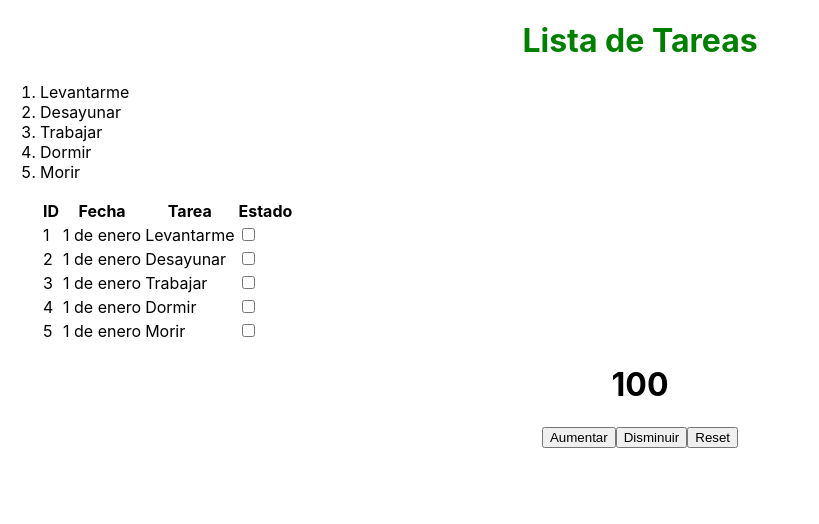
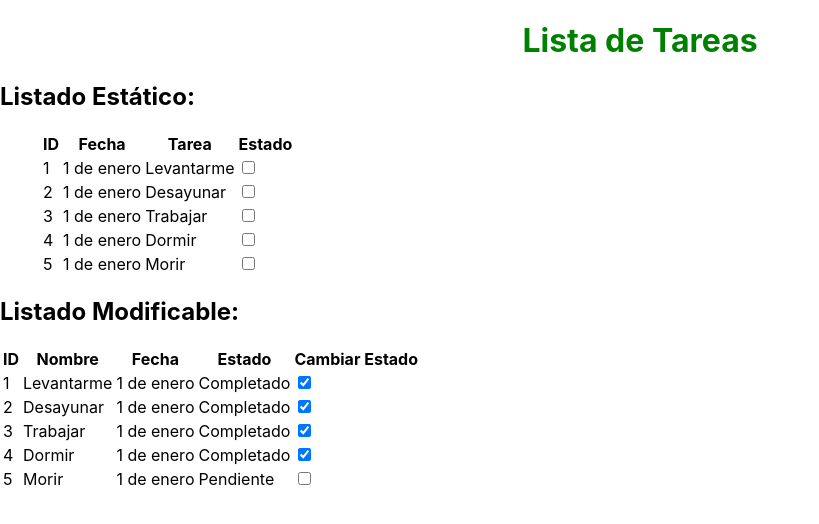
Before and after one commit to tfdaneri/task-list, a React (Create React App) app: page / in a window 1280 px wide. Shown: the top 524 px of the page, without its empty margins (0-819 px from the left). Built offline with nearby package versions, Linux system fonts and the light colour scheme.

Commit message:
react hooks

```diff
--- a/src/App.js
+++ b/src/App.js
@@ -1,7 +1,6 @@
 import Header from './components/Header';
-import ListaTareas from './components/ListaTareas';
 import Lista from './components/Tarea';
-import Contador from './components/Contador';
+import ListaVariable from './components/TareaVariable';
 
 const tareas = [
   { id: 1, hecho: true, nombre: "Levantarme", fecha: "1 de enero" },
@@ -18,11 +17,11 @@ function App() {
         <Header title="Lista de Tareas" color="Green" />
       </header>
       <body>
-        <ListaTareas />
+        <h2>Listado Estático:</h2>
         <Lista tareas={tareas} />
-        <>
-        <Contador />
-        </>
+        <></>
+        <h2>Listado Modificable:</h2>
+        <ListaVariable />
       </body>
     </div>
   );
--- a/src/components/Contador.js
+++ b/src/components/Contador.js
@@ -32,5 +32,3 @@ const Contador = () => {
         </div>
     );
 };
-
-export default Contador;
--- a/src/components/ListaTareas.jsx
+++ b/src/components/ListaTareas.jsx
@@ -19,5 +19,3 @@ const ListaTareas = ({ lista }) => (
         </li>
     </ol>
 )
-
-export default ListaTareas;
--- /dev/null
+++ b/src/components/TareaVariable.jsx
@@ -0,0 +1,58 @@
+import React, {useState} from "react";
+import "../App.css";
+
+const tareas = [
+    { id: 1, hecho: true, nombre: "Levantarme", fecha: "1 de enero" },
+    { id: 2, hecho: true, nombre: "Desayunar", fecha: "1 de enero" },
+    { id: 3, hecho: true, nombre: "Trabajar", fecha: "1 de enero" },
+    { id: 4, hecho: true, nombre: "Dormir", fecha: "1 de enero" },
+    { id: 5, hecho: false, nombre: "Morir", fecha: "1 de enero" },
+  ];
+
+function ListaVariable () {
+    const [list, setList] = useState(tareas);
+
+    return (
+        <>
+            <table>
+                <tr>
+                    <th>ID</th>
+                    <th>Nombre</th>
+                    <th>Fecha</th>
+                    <th>Estado</th>
+                    <th>Cambiar Estado</th>
+                </tr>
+                {list.map(({id, nombre, fecha, hecho}) => (
+                    <tr>
+                        <td>{id}</td>
+                        <td>{nombre}</td>
+                        <td>{fecha}</td>
+                        <td>{hecho ? "Completado" : "Pendiente"}</td>
+                        <td>
+                            <input
+                                type="checkbox"
+                                checked={hecho}
+                                onClick={() => {
+                                    setList(
+                                        list.map((obj) => {
+                                            if (obj.id == id) {
+                                                return {
+                                                    ...obj,
+                                                    hecho: !hecho,
+                                                };
+                                            }
+
+                                            return obj;
+                                        })
+                                    );
+                                }}
+                            />
+                        </td>
+                    </tr>
+                ))}
+            </table>
+        </>
+    );
+}
+
+export default ListaVariable;
```
